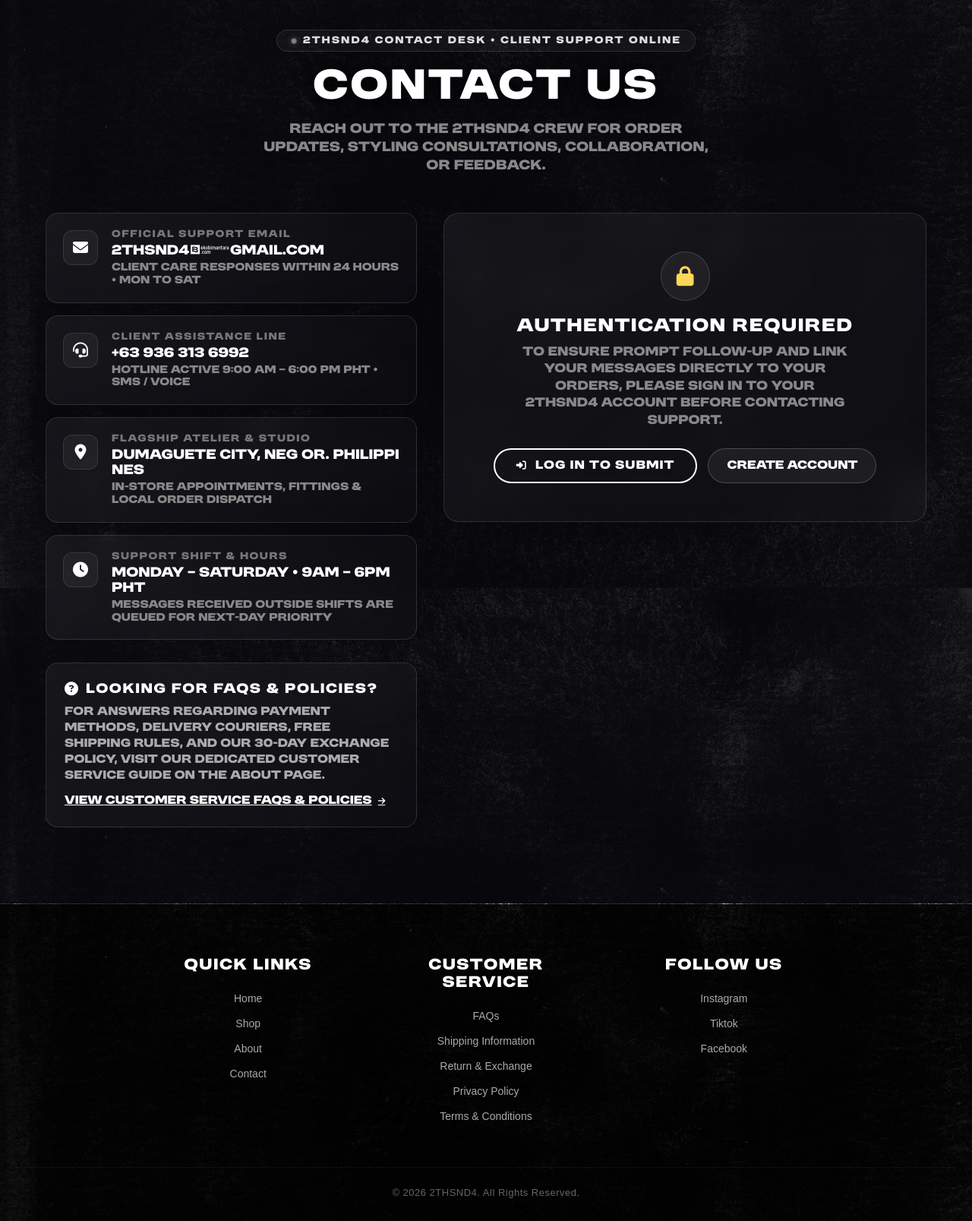
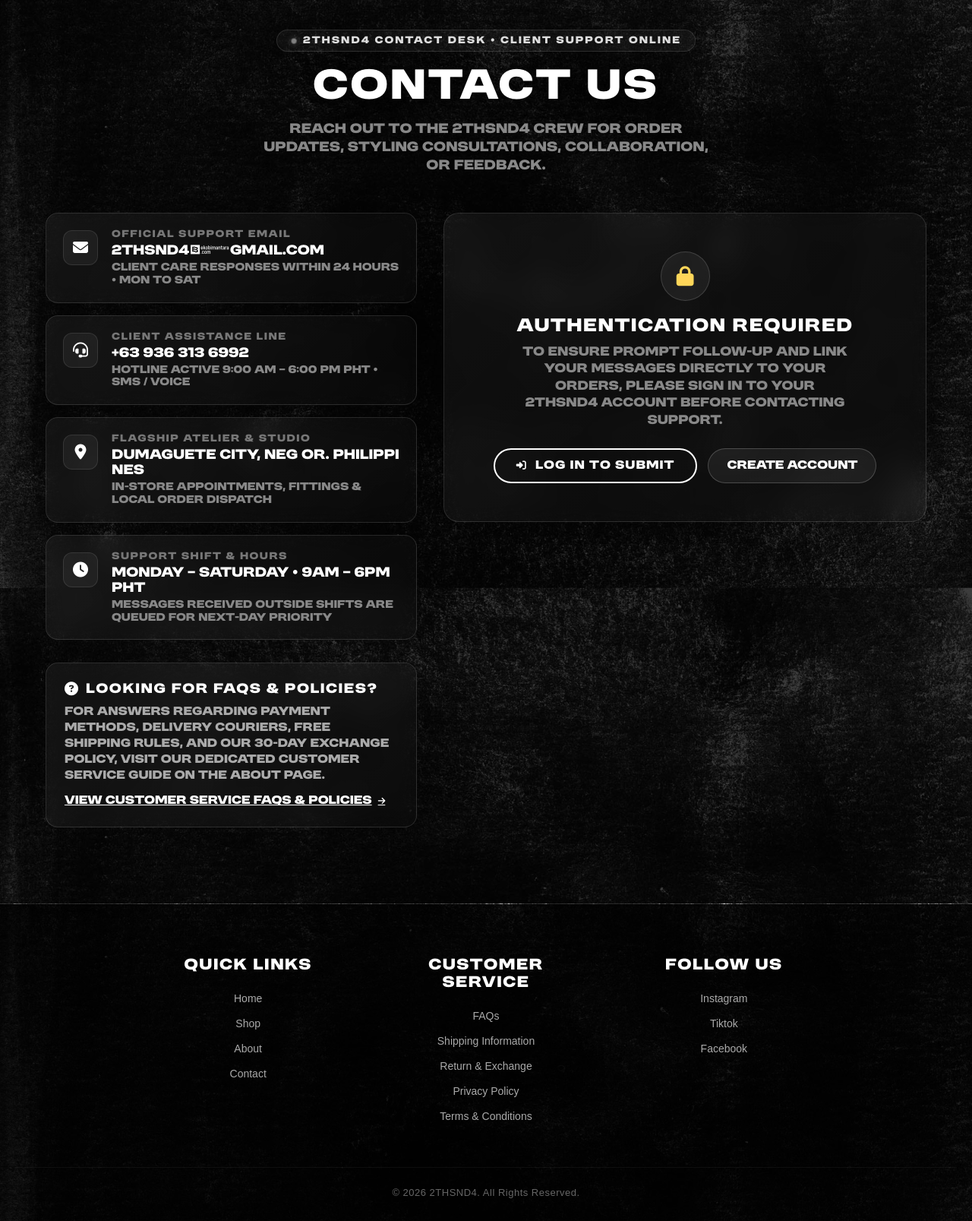
Before and after one commit to sammybusiobulagao13-collab/2THSND4-final, a Symfony app: template templates/contact/index.html.twig in a window 1280 px wide. Shown: the part 161-1768 px from the top of the page at 76% size. Run offline with Twig, Linux system fonts and the light colour scheme; the template is opened without the code that fills it, so the values that code supplies are empty; some libraries are stand-ins or nearby versions.

Commit message:
style(background): harmonize background to pure black grunge matching home and shop across all pages

```diff
--- a/public/style.css
+++ b/public/style.css
@@ -36,7 +36,7 @@ body {
     color: var(--text-light);
     overflow-x: hidden;
     margin: 0 auto;
-    background-color: #0a0a1a;
+    background-color: #000000;
     max-width: 1920px;
 }
 
@@ -513,7 +513,7 @@ body {
     background-size: cover;
     background-position: center;
     background-repeat: no-repeat;
-    background-color: #0a0a1a;
+    background-color: #000000;
     border-top: 1px solid rgba(255, 255, 255, 0.05);
     border-bottom: 1px solid rgba(255, 255, 255, 0.05);
     position: relative;
@@ -629,7 +629,7 @@ body {
     background-size: cover;
     background-position: center;
     background-repeat: no-repeat;
-    background-color: #0a0a1a;
+    background-color: #000000;
     border-top: 1px solid rgba(255, 255, 255, 0.05);
     border-bottom: 1px solid rgba(255, 255, 255, 0.05);
     position: relative;
--- a/templates/admin/layout.html.twig
+++ b/templates/admin/layout.html.twig
@@ -9,7 +9,7 @@
     <link rel="stylesheet" href="{{ asset('style.css') }}">
     <style>
         * { margin: 0; padding: 0; box-sizing: border-box; }
-        body { font-family: Arial, sans-serif; background: #06060c; color: #fff; }
+        body { font-family: Arial, sans-serif; background: #000000; color: #fff; }
         .admin-container { display: flex; min-height: 100vh; }
 
         /* Sidebar */
@@ -155,7 +155,7 @@
             content: '';
             position: absolute;
             top: 0; left: 0; width: 100%; height: 100%;
-            background: rgba(6, 6, 12, 0.88);
+            background: rgba(0, 0, 0, 0.85);
             z-index: 0;
         }
         .admin-inner {
--- a/templates/contact/index.html.twig
+++ b/templates/contact/index.html.twig
@@ -7,21 +7,19 @@
     .contact-page {
         min-height: 100vh;
         padding: 200px 0 100px;
-        background-color: #06060c;
-        background-image:
-            radial-gradient(circle at 15% 20%, rgba(255, 255, 255, 0.03) 0%, transparent 40%),
-            radial-gradient(circle at 85% 60%, rgba(255, 255, 255, 0.015) 0%, transparent 40%),
-            url('{{ asset('images/texture.jpg') }}');
+        background-color: #000000;
+        background-image: url('{{ asset('images/texture.jpg') }}');
         background-size: cover;
         background-attachment: fixed;
         background-position: center;
+        background-repeat: no-repeat;
         position: relative;
     }
     .contact-page::before {
         content: '';
         position: absolute;
         top: 0; left: 0; right: 0; bottom: 0;
-        background: rgba(6, 6, 12, 0.88);
+        background: rgba(0, 0, 0, 0.75);
         pointer-events: none;
         z-index: 0;
     }
--- a/templates/staff/layout.html.twig
+++ b/templates/staff/layout.html.twig
@@ -9,7 +9,7 @@
     <link rel="stylesheet" href="{{ asset('style.css') }}">
     <style>
         * { margin: 0; padding: 0; box-sizing: border-box; }
-        body { font-family: Arial, sans-serif; background: #06060c; color: #fff; }
+        body { font-family: Arial, sans-serif; background: #000000; color: #fff; }
         .staff-portal-container { display: flex; min-height: 100vh; }
 
         /* ── Sidebar ── */
@@ -85,7 +85,7 @@
             margin-left: 250px;
             padding: 32px;
             min-height: 100vh;
-            background: #06060c;
+            background: #000000;
         }
 
         /* ── Topbar ── */
```
Also changed, not shown: templates/home/about.html.twig (+4 -6 lines), templates/shop/detail.html.twig (+17 -0 lines).
